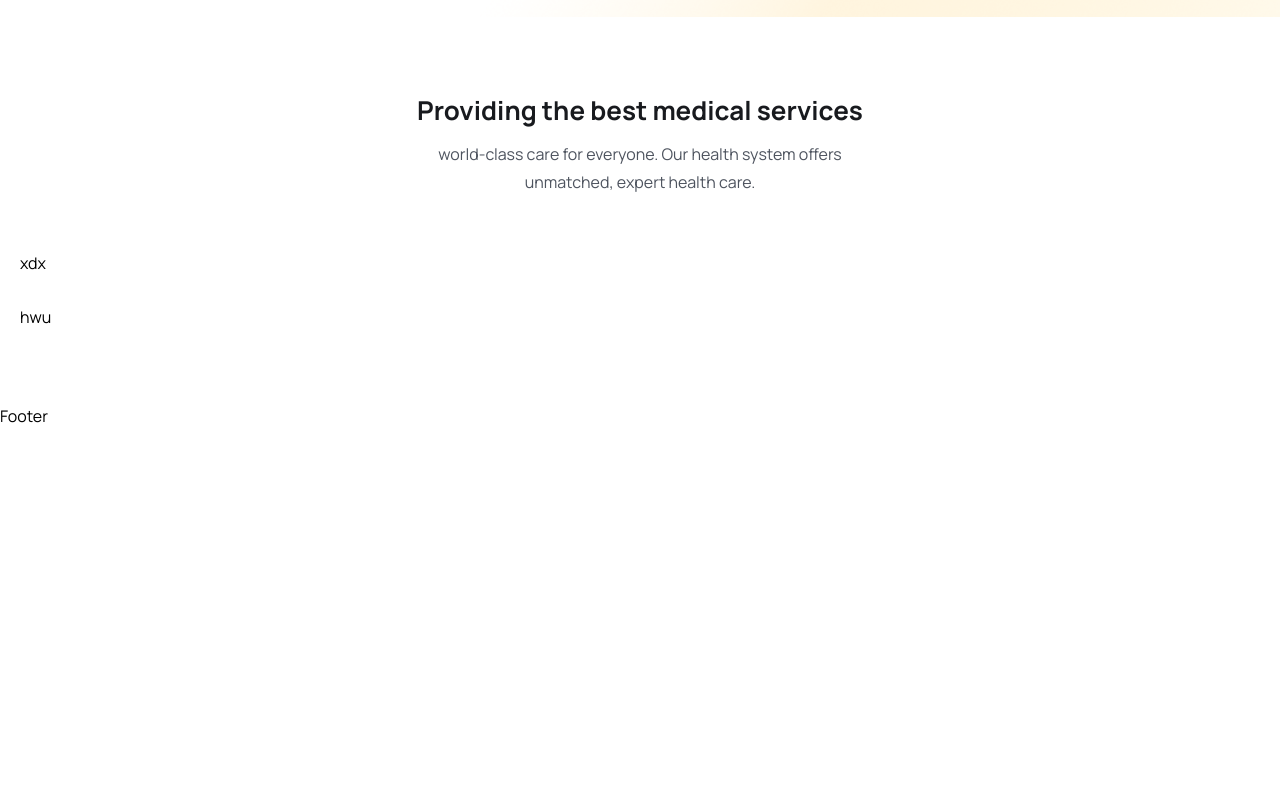
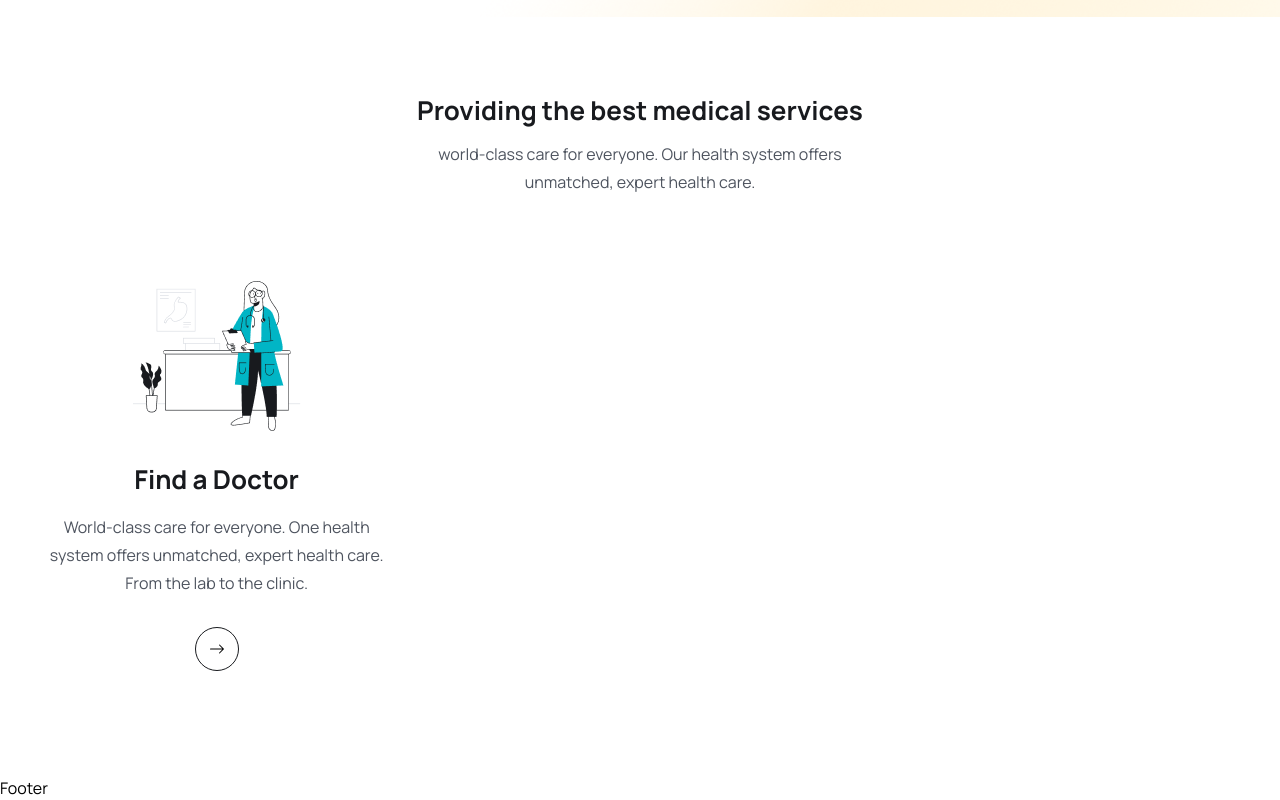
Before and after one commit to KMPKBandara/MediQ, a React (Vite) app in the folder frontend/: page / in a window 1280 px wide. Shown: the part 776-1576 px from the top of the page. Before the commit the page ends 1204 px from the top, so only its background shows below. Built offline with nearby package versions, Linux system fonts and the light colour scheme.

Commit message:
Update Home

```diff
--- a/frontend/src/pages/Home.jsx
+++ b/frontend/src/pages/Home.jsx
@@ -2,6 +2,9 @@
 import heroImg01 from "../assets/images/hero-img01.png";
 import heroImg02 from "../assets/images/hero-img02.png";
 import heroImg03 from "../assets/images/hero-img03.png";
+import icon1 from "../assets/images/icon01.png";
+import { Link } from "react-router-dom";
+import { BsArrowRight } from "react-icons/bs";
 
 const Home = () => {
   return (
@@ -81,11 +84,27 @@
           </div>
 
           <div className="grid grid-cols-1 md:grid-cols-2 lg:grid-cols-3 gap-5 lg:gap-[30px] mt-[30px] lg:mt-[55px]">
-            xdx
-          </div>
+            <div className="py-[30px] px-5">
+              <div className="flex items-center justify-center">
+                <img src={icon1} alt="" />
+              </div>
 
-          <div className="flex flex-wrap items-center justify-between flex-col md:flex-row gap-5 lg:gap-[30px] mt-[30px] lg:mt-[55px]]">
-            hwu
+              <div className="mt-[30px]">
+                <h2 className="text-[26px] leading-9 text-headingColor font-[700] text-center">
+                  Find a Doctor
+                </h2>
+                <p className="text-[16px] leading-7 text-textColor font-[400] mt-4 text-center">
+                  World-class care for everyone. One health system offers
+                  unmatched, expert health care. From the lab to the clinic.
+                </p>
+                <Link
+                  to="/doctors"
+                  className="w-[44px] h-[44px] rounded-full border border-solid border-[#181A1E] mt-[30px] mx-auto flex items-center justify-center group hover:bg-primaryColor hover:border-none"
+                >
+                  <BsArrowRight />
+                </Link>
+              </div>
+            </div>
           </div>
         </div>
       </section>
```
